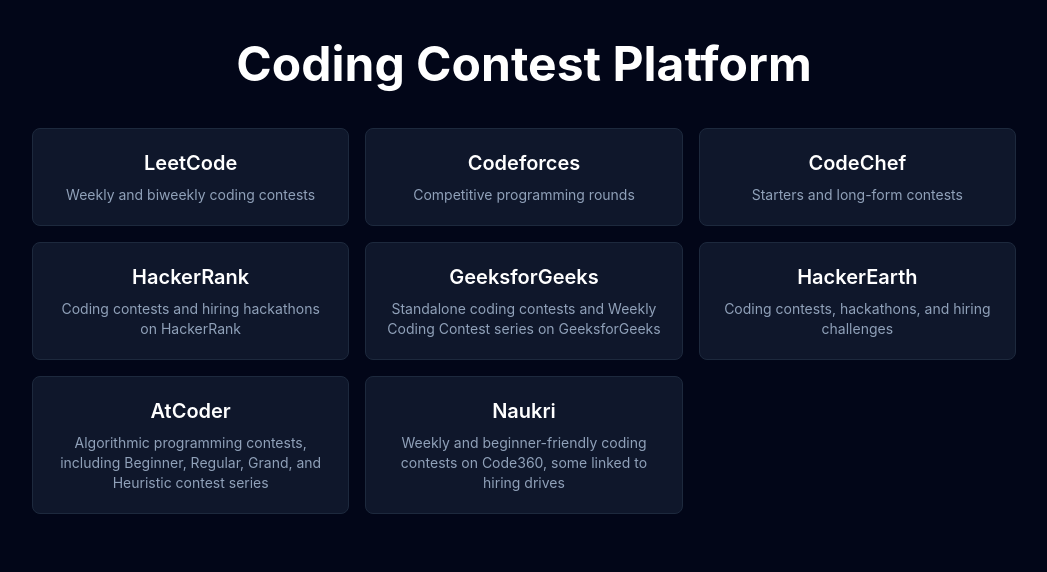
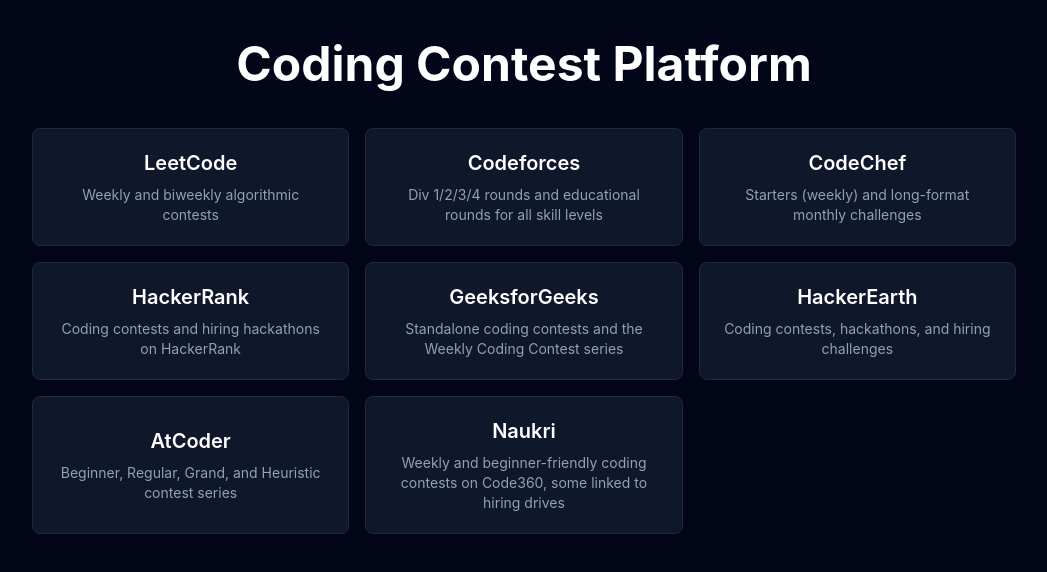
Before and after one commit to kartavyaarya111/Coding-Contest-fetch, a React (Vite) app in the folder frontend/: page / in a window 1280 px wide. Shown: the top 572 px of the page, without its empty margins (116-1163 px from the left). Built offline with nearby package versions, Linux system fonts and the light colour scheme.

Commit message:
Description chnages

```diff
--- a/frontend/src/data/platforms.ts
+++ b/frontend/src/data/platforms.ts
@@ -4,17 +4,17 @@
   {
     id: "leetcode",
     name: "LeetCode",
-    description: "Weekly and biweekly coding contests",
+    description: "Weekly and biweekly algorithmic contests",
   },
   {
     id: "codeforces",
     name: "Codeforces",
-    description: "Competitive programming rounds",
+    description: "Div 1/2/3/4 rounds and educational rounds for all skill levels",
   },
   {
     id: "codechef",
     name: "CodeChef",
-    description: "Starters and long-form contests",
+    description: "Starters (weekly) and long-format monthly challenges",
   },
   {
     id: "hackerrank",
@@ -24,7 +24,7 @@
   {
     id: "gfg",
     name: "GeeksforGeeks",
-    description: "Standalone coding contests and Weekly Coding Contest series on GeeksforGeeks",
+    description: "Standalone coding contests and the Weekly Coding Contest series",
   },
   {
     id: "hackerearth",
@@ -34,7 +34,7 @@
   {
     id: "atcoder",
     name: "AtCoder",
-    description: "Algorithmic programming contests, including Beginner, Regular, Grand, and Heuristic contest series",
+    description: "Beginner, Regular, Grand, and Heuristic contest series",
   },
   {
     id: "naukri",
```
